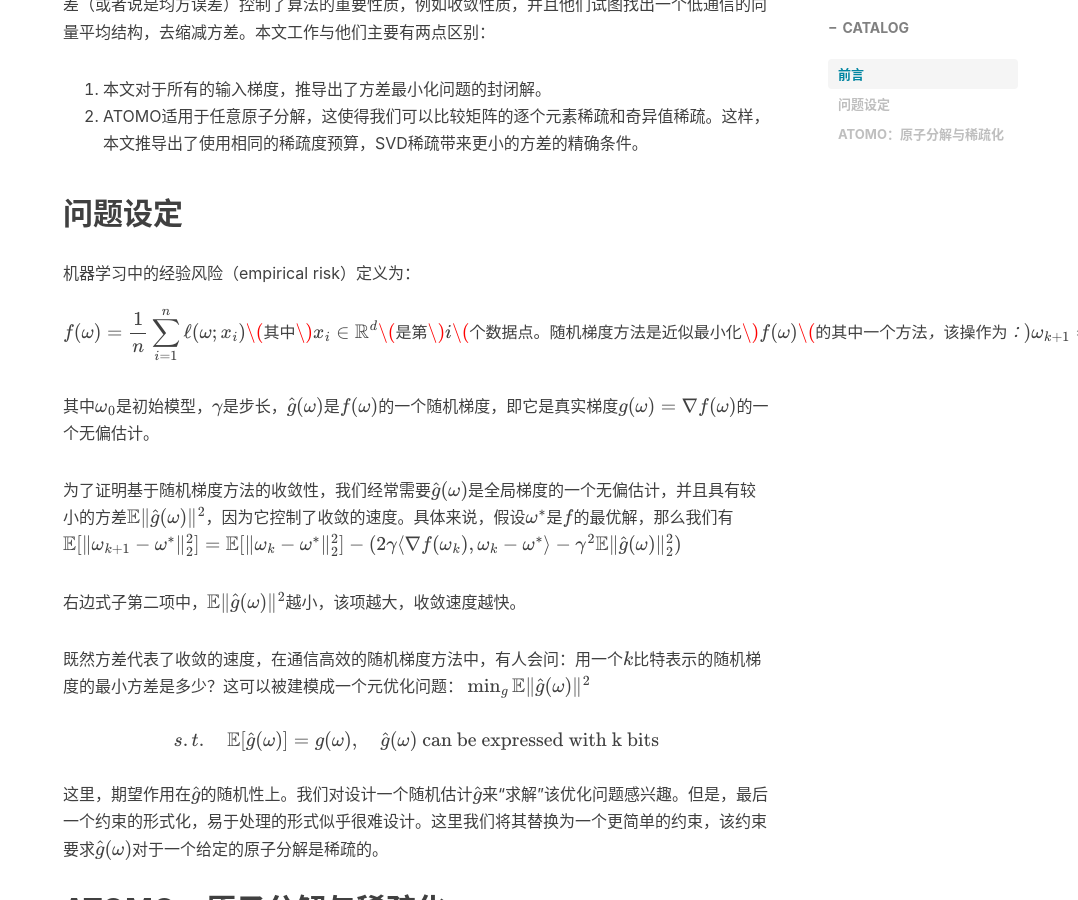
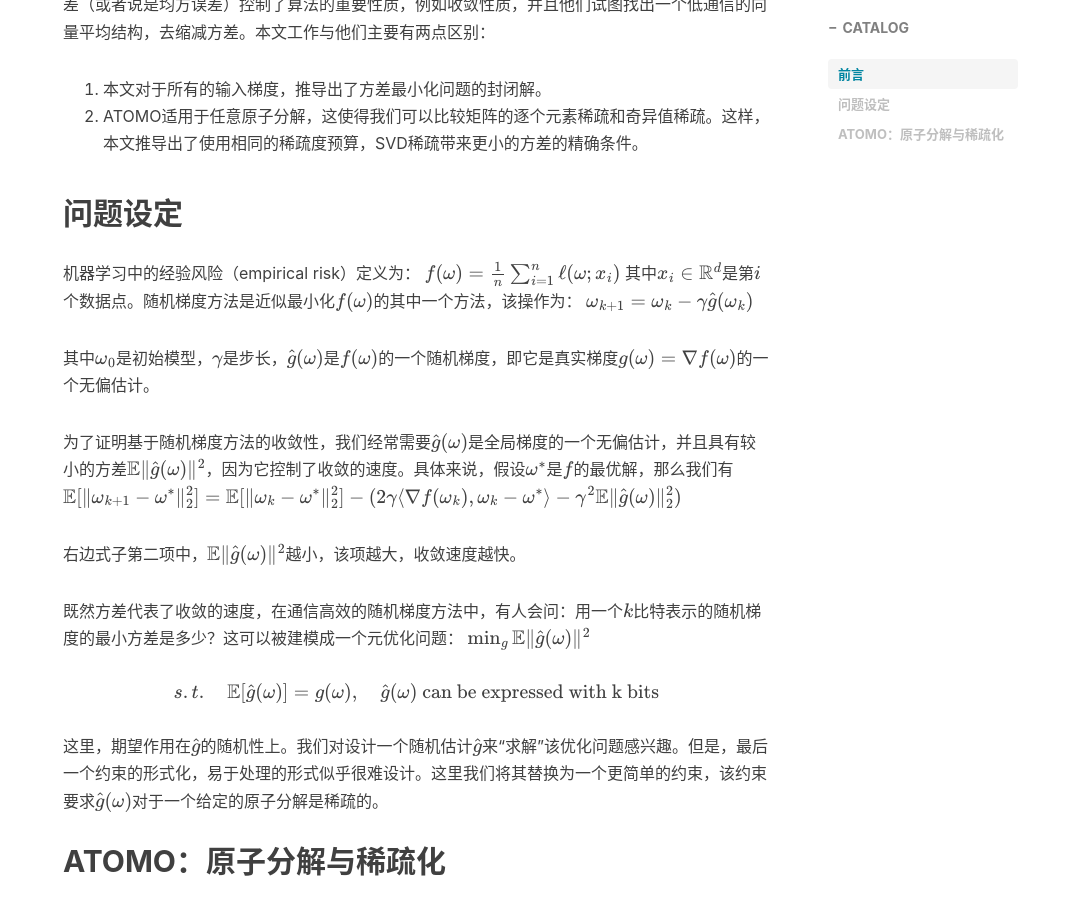
Before and after one commit to derek1998/derek1998.github.io, a Jekyll site: the page built from _posts/2020-11-13-ATOMO.md, in a window 1280 px wide and 900 px high, scrolled down 1420 px. Shown: the whole window, without its empty margins (202-1280 px from the left). Built offline with Jekyll 4.4.1, drawn with Linux system fonts in a browser that asks for light colours; nearby versions of some CDN libraries; formulas are drawn with MathJax 3; comment, search, counter and statistics services are not loaded; part of the change alters nothing that is shown.

Commit message:
测试公式显示

```diff
--- a/_posts/2020-11-13-ATOMO.md
+++ b/_posts/2020-11-13-ATOMO.md
@@ -8,7 +8,17 @@ catalog: true
 tags:
     - Sparse Communication
 ---
-
+<head>
+    <script src="https://cdn.mathjax.org/mathjax/latest/MathJax.js?config=TeX-AMS-MML_HTMLorMML" type="text/javascript"></script>
+    <script type="text/x-mathjax-config">
+        MathJax.Hub.Config({
+            tex2jax: {
+            skipTags: ['script', 'noscript', 'style', 'textarea', 'pre'],
+            inlineMath: [['$','$']]
+            }
+        });
+    </script>
+</head>
 
 ## 前言
 
@@ -30,11 +40,11 @@ tags:
 ## 问题设定
 
 机器学习中的经验风险（empirical risk）定义为：
-\$$
+$$
 f(\omega)=\frac{1}{n}\sum_{i=1}^{n}\ell (\omega;x_i)
 $$
-其中$$x_i\in\mathbb{R}^d$$是第$$i$$个数据点。随机梯度方法是近似最小化$$f(\omega)$$的其中一个方法，该操作为：
-\$$
+其中$x_i\in\mathbb{R}^d$是第$i$个数据点。随机梯度方法是近似最小化$f(\omega)$的其中一个方法，该操作为：
+$$
 \omega_{k+1}=\omega_{k}-\gamma \hat{g}(\omega_{k})
 $$
 
```
Also changed, not shown: 1 other file.
